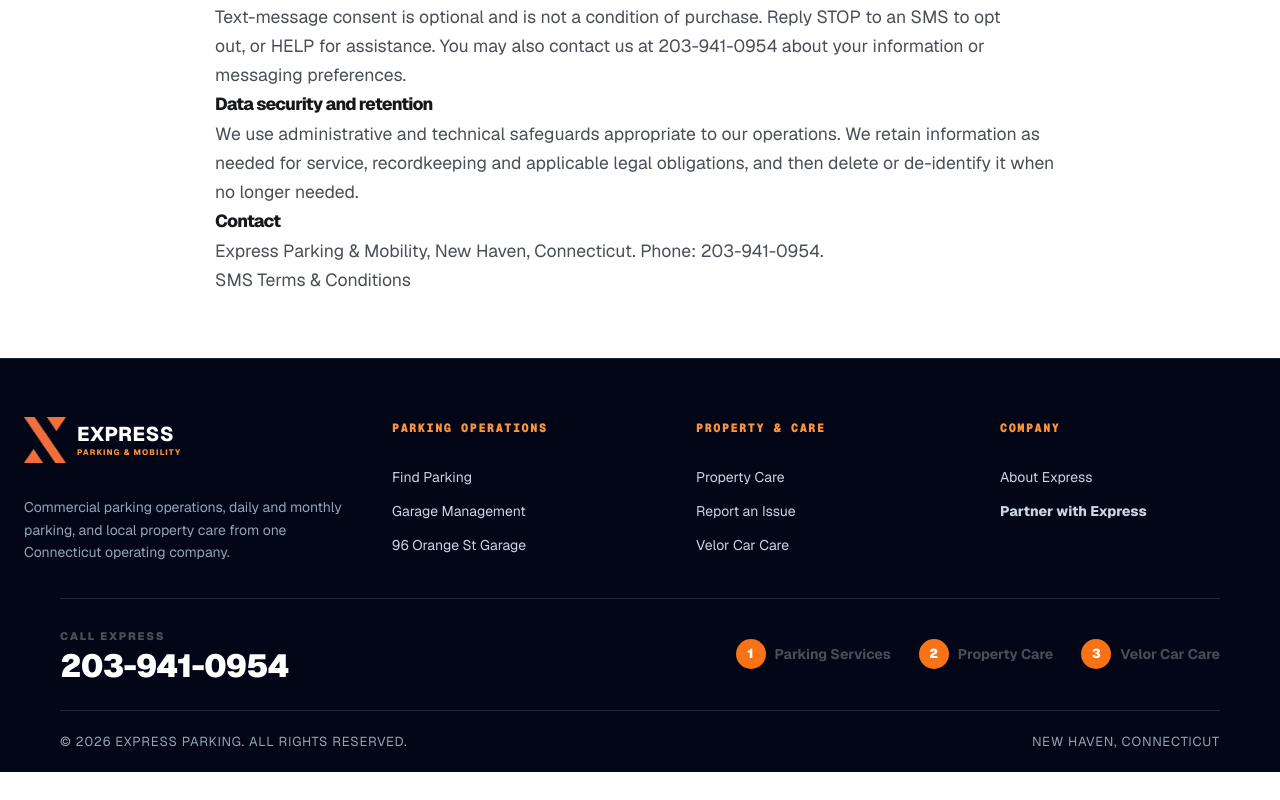
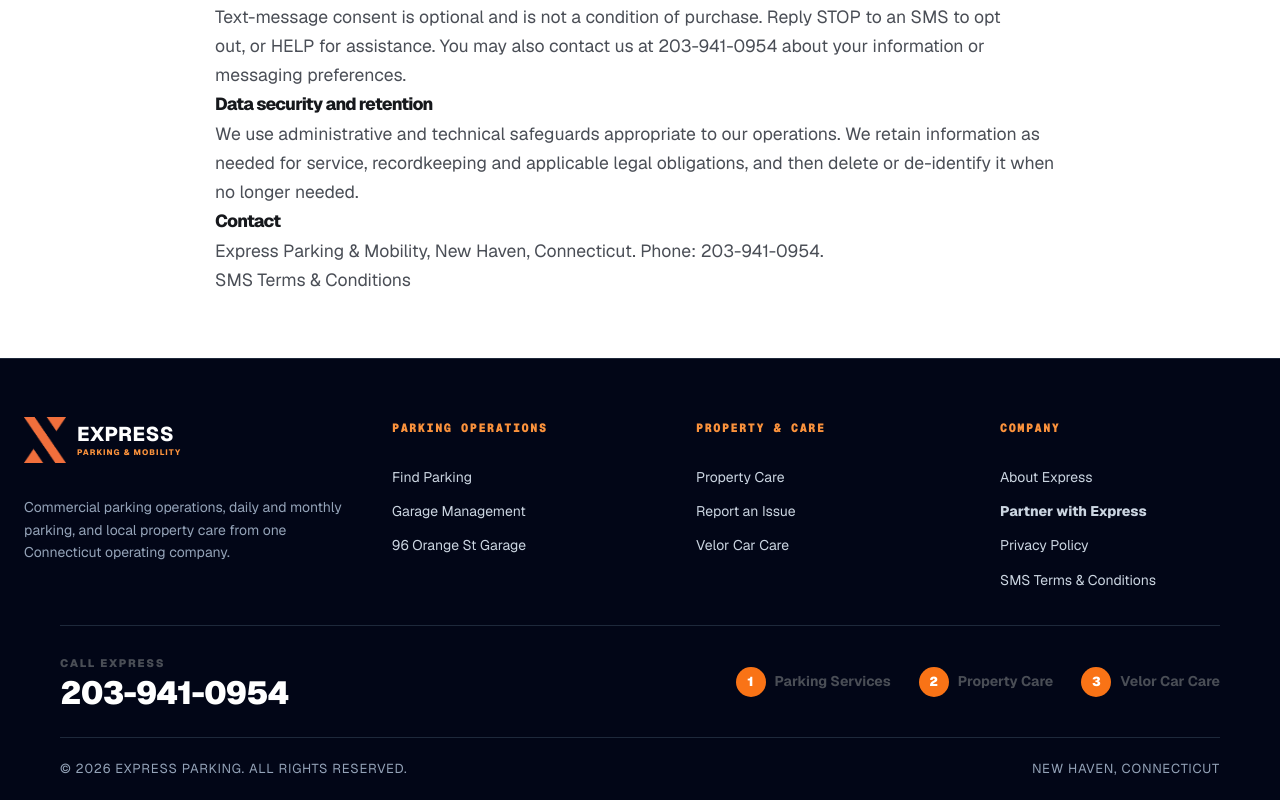
Before and after one commit to expresparking/express-parking-web, a Next.js app: page /privacy in a window 1280 px wide. Shown: the part 611-1411 px from the top of the page. Before the commit the page ends 1383 px from the top, so only its background shows below. Built offline with nearby package versions, Linux system fonts and the light colour scheme.

Commit message:
Link public Privacy Policy and SMS Terms from website footer

```diff
--- a/app/layout.tsx
+++ b/app/layout.tsx
@@ -31,7 +31,7 @@ export default function RootLayout({ children }: Readonly<{ children: React.Reac
             <div className="footer-brand-column"><Link className="brand footer-brand" href="/"><img className="brand-x" src="/images/express-x-logo.png" alt="" /><span><b>EXPRESS</b><small>PARKING &amp; MOBILITY</small></span></Link><p>Commercial parking operations, daily and monthly parking, and local property care from one Connecticut operating company.</p></div>
             <div><h3>PARKING OPERATIONS</h3><Link href="/find-parking">Find Parking</Link><Link href="/parking-management">Garage Management</Link><Link href="/parking-management#locations">96 Orange St Garage</Link></div>
             <div><h3>PROPERTY &amp; CARE</h3><Link href="/property-care">Property Care</Link><Link href="/property-care/report">Report an Issue</Link><Link href="/velor">Velor Car Care</Link></div>
-            <div><h3>COMPANY</h3><Link href="/about">About Express</Link><Link className="footer-partner-link" href="/contact">Partner with Express</Link></div>
+            <div><h3>COMPANY</h3><Link href="/about">About Express</Link><Link className="footer-partner-link" href="/contact">Partner with Express</Link><Link href="/privacy">Privacy Policy</Link><Link href="/sms-terms">SMS Terms &amp; Conditions</Link></div>
           </div>
           <div className="shell footer-phone-panel">
             <div><span>CALL EXPRESS</span><a href="tel:+12039410954">203-941-0954</a></div>
```
